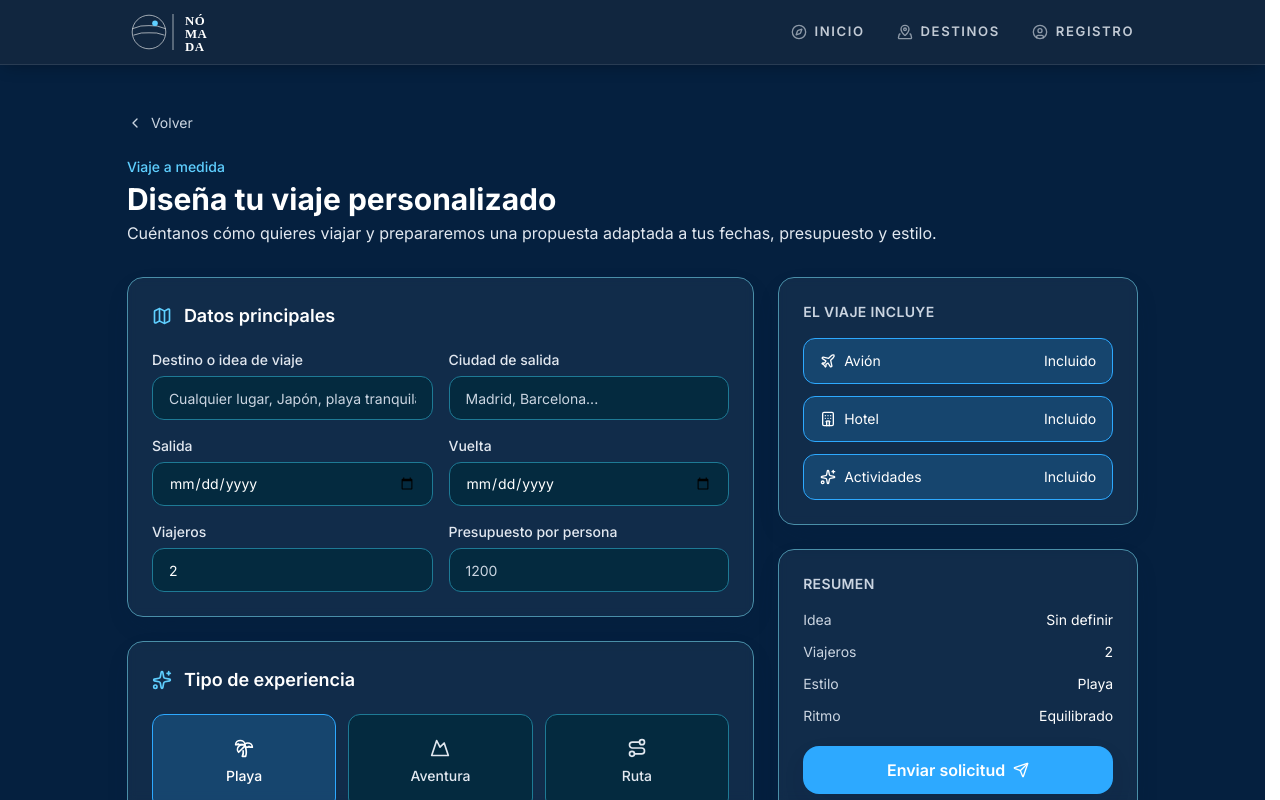
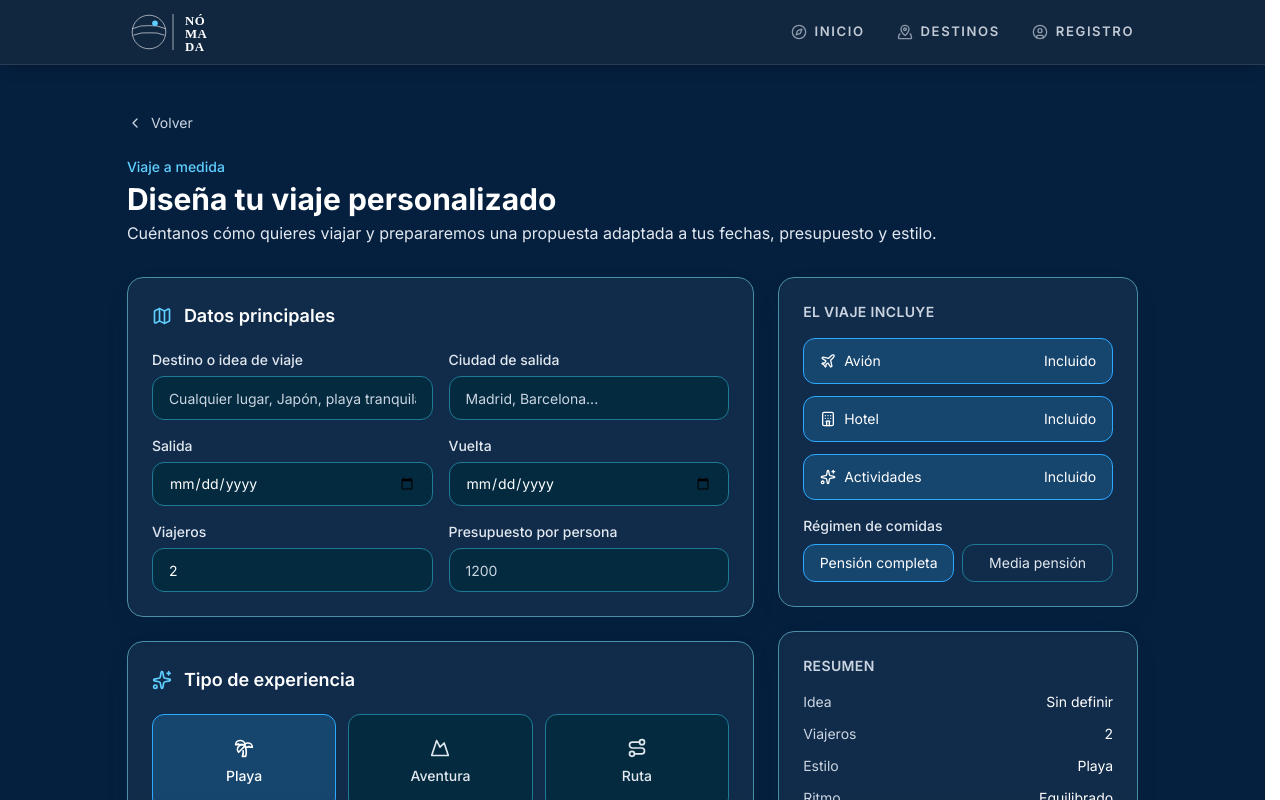
Before and after one commit to Agencia-de-viajes-Factoria-F5-Nomada/Frontend-Travel-Agency, a React (Vite) app: page /custom-trip in a window 1280 px wide. Built offline with nearby package versions, Linux system fonts and the light colour scheme; sample sign-in values are in the browser's storage.

Commit message:
feat custonTravel

```diff
--- a/src/pages/CustomTripPage.jsx
+++ b/src/pages/CustomTripPage.jsx
@@ -51,6 +51,7 @@ const initialForm = {
   includesFlight: true,
   includesHotel: true,
   includesActivities: true,
+  typeBoard: 'FULL',
   styles: ['playa'],
   mustHave: '',
   avoid: '',
@@ -124,7 +125,7 @@ const CustomTripPage = () => {
     ].filter(Boolean).join(' | ')
 
     try {
-      await bookingService.create({
+      await bookingService.createCustomTrip({
         customDestiny: preferenceSummary,
         customStartDate: form.startDate || null,
         customEndDate: form.endDate || null,
@@ -133,7 +134,8 @@ const CustomTripPage = () => {
         includesHotel: form.includesHotel,
         includesActivities: form.includesActivities,
         boughtDate: new Date().toISOString(),
-        isGroup: Number(form.passengers) >= 10,
+        typeBoard: form.typeBoard,
+        basePricePerPassenger: form.budget ? Number(form.budget) : null,
       })
       setSent(true)
     } catch (e) {
@@ -355,6 +357,26 @@ const CustomTripPage = () => {
                 </button>
               ))}
             </div>
+            <div className="mt-4">
+              <p className="mb-2 text-sm font-medium text-ink-soft">Régimen de comidas</p>
+              <div className="grid grid-cols-2 gap-2">
+                {['FULL', 'HALF'].map(option => (
+                  <button
+                    key={option}
+                    type="button"
+                    onClick={() => change('typeBoard', option)}
+                    className={classNames(
+                      'rounded-xl border px-3 py-2 text-sm transition-colors',
+                      form.typeBoard === option
+                        ? 'border-brand-500 bg-brand-500/20 text-white'
+                        : 'border-surface-600 text-ink-soft hover:border-brand-500 hover:text-white',
+                    )}
+                  >
+                    {option === 'FULL' ? 'Pensión completa' : 'Media pensión'}
+                  </button>
+                ))}
+              </div>
+            </div>
           </Card>
 
           <Card className="p-6">
--- a/src/services/BookingService.js
+++ b/src/services/BookingService.js
@@ -9,4 +9,5 @@ export const bookingService = {
   delete:   async (id)                  => { await apiClient.delete(`/bookings/${id}`) },
   quote:    async (data)                => (await apiClient.post('/bookings/quote', data)).data,
   confirm:  async (data)                => (await apiClient.post('/bookings', data)).data,
+  createCustomTrip: async (data)        => (await apiClient.post('/custom-trip-requests', data)).data,
 };
```
